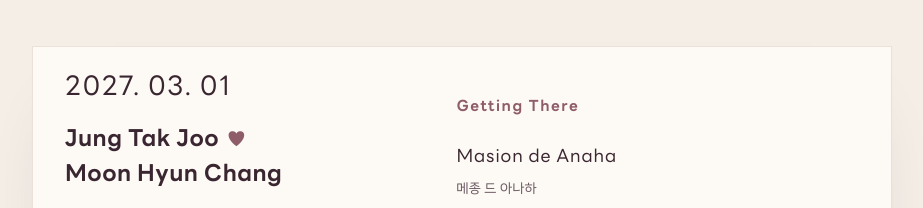
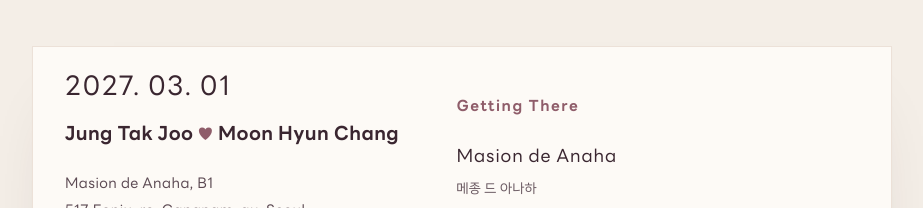
Before and after one commit to jungtak3/jungtakandmoonhyun, a plain HTML site: page en.html in a window 1280 px wide. Shown: the top 208 px of the page, without its empty margins (178-1101 px from the left). Drawn offline with Linux system fonts and the light colour scheme.

Commit message:
Keep the English names on one line
The full pair needs ~17.6em; at the Korean ramp it measured 355px inside a 343px column and wrapped, leaving Moon Hyun Chang on a second line.
Sized from the viewport so it holds one line at 320, 390, and desktop, and verified there is no clipping at any of them.

```diff
--- a/assets/invitation.css
+++ b/assets/invitation.css
@@ -340,8 +340,12 @@
 }
 
 /* English names are longer and must not split across lines */
+/* The full names must hold one line at 320px: "Jung Tak Joo ♥ Moon Hyun Chang"
+   measures ~17.6em wide, so the size is driven by the viewport, not a fixed ramp. */
 [lang="en"] .names{
-  font-size:clamp(1.16rem,5.1vw,1.44rem);
+  font-size:clamp(.9rem,4.72vw,1.2rem);
   line-height:1.5;
+  white-space:nowrap;
 }
+[lang="en"] .names .heart{margin:0 .3em}
 [lang="en"] .names .part{white-space:nowrap}
```
